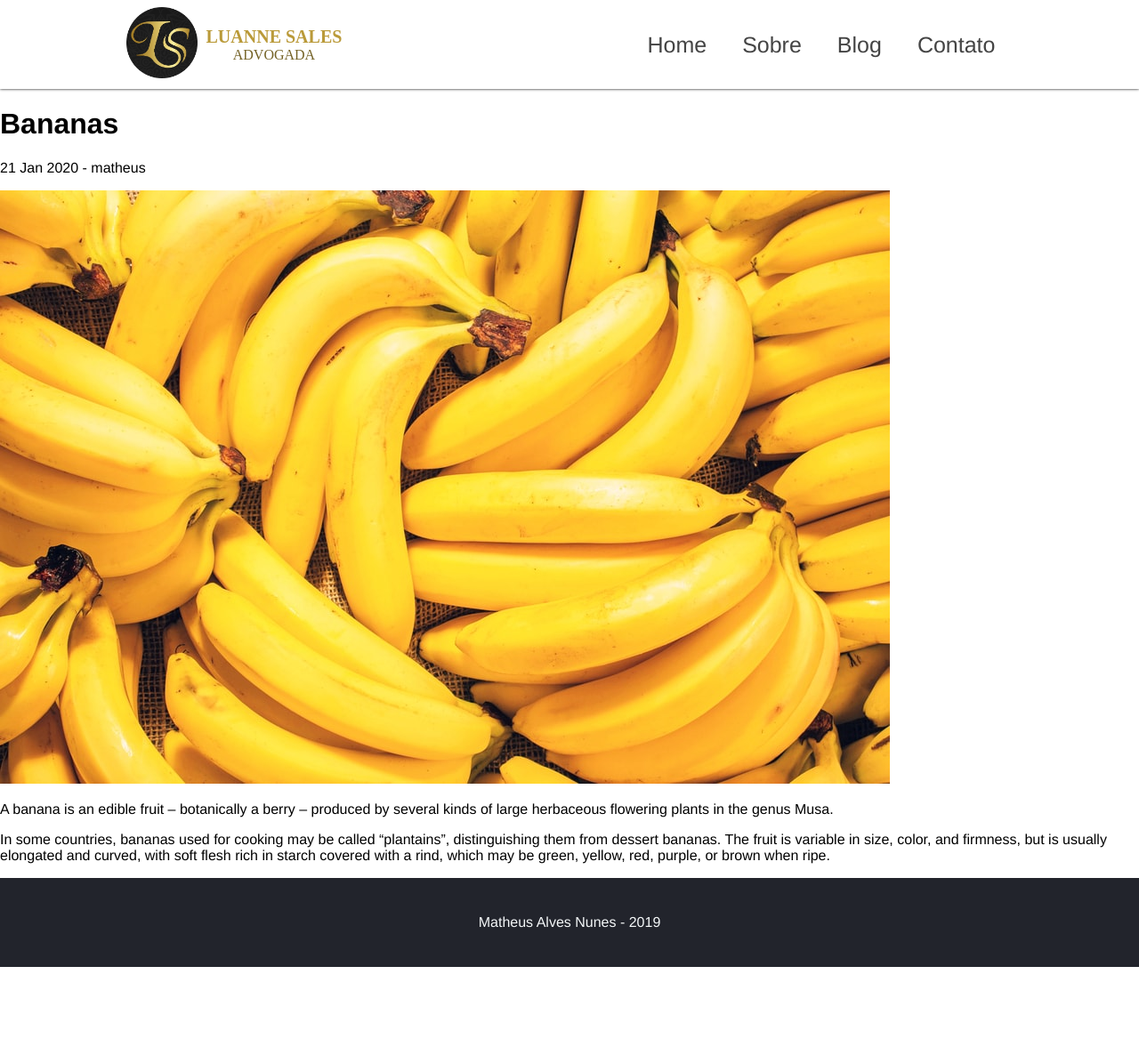
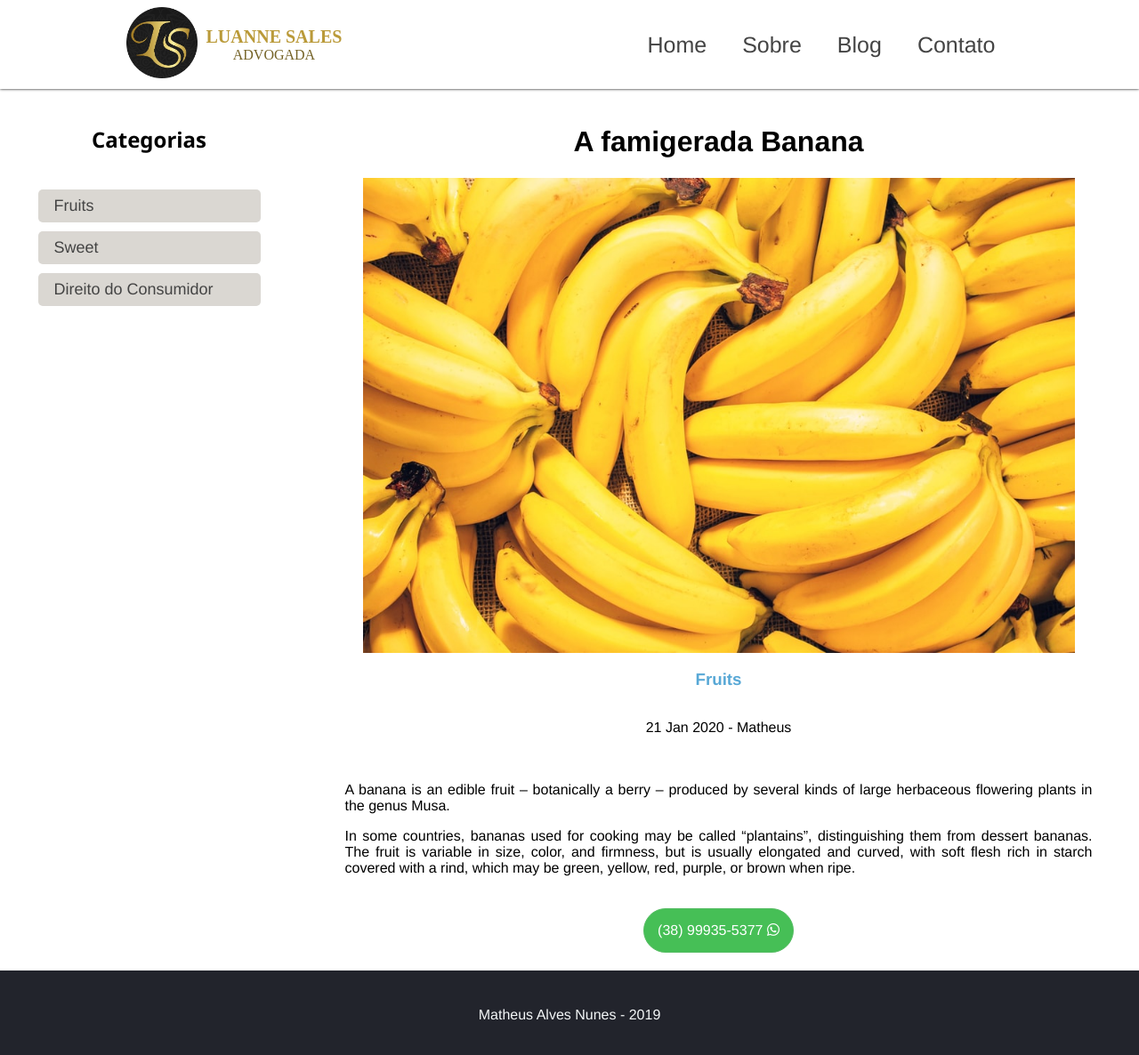
Before and after one commit to luanne-sales/luanne-sales.github.io, a Jekyll site: the page built from _posts/2020-01-21-bananas.md, in a window 1280 px wide and 1191 px high. Shown: the top 1186 px of the window at 89% size. Built offline with Jekyll 4.4.1, drawn with Linux system fonts in a browser that asks for light colours; nearby versions of some CDN libraries; some web fonts are replaced.

Commit message:
blog and posts initial styling, categories added without page yet

```diff
--- /dev/null
+++ b/_includes/categories.html
@@ -0,0 +1,10 @@
+  <div class="blog-categories">
+      <h2>Categorias</h2>
+        {% for category in site.categories %}
+          <a href="">
+            <div class="blog-category-link">
+              <span>{{ category[0] }}</span>
+            </div>
+          </a>
+        {% endfor %}
+  </div>
--- a/_layouts/post.html
+++ b/_layouts/post.html
@@ -1,9 +1,35 @@
 ---
 layout: default
 ---
-<h1>{{ page.title }}</h1>
+<!-- <h1>{{ page.title }}</h1>
+<h3>Categoria: {{ page.categories[0] }}</h3>
 <p>{{ page.date | date_to_string }} - {{ page.author }}</p>
 
-<img src="{{ page.image_path }}" alt="{{ page.image_description }}">
+<img src="{{ page.image_path }}.jpg" alt="{{ page.image_description }}">
 
-{{ content }}
+{{ content }} -->
+
+<main class="main-blog">
+
+  {% include categories.html %}
+
+  <div class="post-content">
+
+    <h1>{{ page.title }}</h1>
+
+    <img class="post-hero-img" src="{{ page.image_path }}.jpg" alt="{{ page.image_description }}">
+
+    <h3><a href="" class="link-category">{{ page.categories[0] }}</a></h3>
+    <p>{{ page.date | date_to_string }} - {{ page.author }}</p>
+
+    <div class="post-text">
+      {{ content }}
+    </div>
+
+<a id="whats-btn" href="https://api.whatsapp.com/send?phone=553899355377">
+  (38) 99935-5377 <i class="fab fa-whatsapp"></i>
+</a>
+
+  </div>
+
+</main>
--- a/_posts/2020-01-21-bananas.md
+++ b/_posts/2020-01-21-bananas.md
@@ -1,8 +1,12 @@
 ---
 layout: post
-author: matheus
-image_path: /assets/img/banana.jpg
+title: A famigerada Banana
+author: Matheus
+image_path: /assets/img/blog/banana
 image_description: banana
+categories: [Fruits, Sweet]
+keywords: bananas, caixo
+description: post sobre bananas
 ---
 A banana is an edible fruit – botanically a berry – produced by several kinds
 of large herbaceous flowering plants in the genus Musa.
--- a/assets/css/main.css
+++ b/assets/css/main.css
@@ -13,6 +13,10 @@ body {
 
 h2 {
     font-family: 'Segoe UI', Tahoma, Geneva, Verdana, sans-serif;
+}
+
+a{
+  text-decoration: none;
 }
 
 :root {
@@ -107,7 +111,6 @@ body>header div a img {
 
 #navigation-list a{
   font-size: 25px;
-  text-decoration: none;
 }
 
 #navigation-list a:hover, .current {
@@ -174,11 +177,6 @@ _______________________________________________*/
   border-radius: 30px;
   background-color: #46bf56;
   padding: 15px;
-  text-decoration: none;
-  color: white;
-}
-
-#whats-btn:visited{
   color: white;
 }
 
@@ -301,13 +299,8 @@ _______________________________________________*/
 
 .blog-card-link {
   font-size: 25px;
-  text-decoration: none;
   color: #000000;
   font-weight: 800;
-}
-
-.blog-card-link:visited{
-  color: #000000;
 }
 
 .blog-card-link:hover{
@@ -327,13 +320,8 @@ _______________________________________________*/
   border: #57bd64 1px solid;
   border-radius: 24px;
   padding: 12px;
-  text-decoration: none;
   color: #57bd64;
   font-weight: 600;
-}
-
-.leia-mais:visited{
-  color: #57bd64;
 }
 
 .leia-mais:hover{
@@ -423,6 +411,124 @@ button.leia-mais{
 }
 
 
+/* Blog
+________________________________________________*/
+
+.main-blog{
+  display: flex;
+  flex-wrap: wrap-reverse;
+  justify-content: space-around;
+}
+
+.main-blog>div{
+  margin: 20px 10px;
+}
+
+.main-blog h1{
+  text-align: center;
+}
+
+.blog-categories{
+  width: 250px;
+}
+
+#blog-posts{
+  display: grid;
+  grid-template-columns: 400px 400px;
+  gap: 20px;
+  padding: 20px 20px;
+  justify-content: center;
+  align-content: center;
+}
+
+.blog-item{
+  text-align: center;
+  display: flex;
+  flex-wrap: nowrap;
+  flex-direction: column;
+  list-style-type: none;
+  align-items: center;
+  justify-content: flex-start;
+}
+
+.blog-item img {
+  height: 180px;
+  width: 300px;
+  margin-bottom: 10px;
+}
+
+.blog-item p{
+  text-align: center;
+  margin: 5px 20px;
+}
+
+.blog-item-link{
+  color: #000000;
+}
+
+.blog-item-link:hover{
+  color: #D0AE5E;
+}
+
+.blog-categories h2{
+  margin-bottom: 40px;
+  text-align: center;
+}
+
+.blog-category-link{
+  background-color: rgb(218, 215, 210);
+  padding: 8px;
+  border-radius: 5px;
+  margin: 10px 0px;
+  font-size: 18px;
+  color: #444444;
+}
+
+.blog-category-link span{
+  margin: 0px 10px;
+  padding: 10px 0;
+}
+
+.blog-category-link:hover{
+  border-bottom: burlywood 5px solid;
+  font-weight: 600;
+}
+
+.link-category{
+  color: rgb(88, 168, 214);
+  font-weight: 600;
+}
+
+.link-category:hover{
+  color: rgb(0, 68, 255);
+}
+
+
+/* Posts
+________________________________________________*/
+
+.post-content{
+  width: 860px;
+  display: flex;
+  align-items: center;
+  flex-wrap: nowrap;
+  flex-direction: column;
+}
+
+.post-hero-img{
+  width: 800px;
+  height: 534px;
+}
+
+.post-text{
+  margin: 20px 10px;
+}
+
+.post-text p{
+  text-align: justify;
+}
+
+
 /* Footer
 ________________________________________________*/
 
--- a/assets/css/queries.css
+++ b/assets/css/queries.css
@@ -36,6 +36,10 @@
   #contato-1, #contato-2{
     width: 300px;
   }
+
+  #blog-posts{
+    grid-template-columns: 300px;
+  }
 }
 
 /* Small devices (landscape phones, 576px and up)*/
@@ -68,6 +72,10 @@
   #sobre-content{
     padding: 40px 50px;
   }
+
+  #blog-posts{
+    grid-template-columns: 300px;
+  }
 }
 
 /* Medium devices (tablets, 768px and up)*/
@@ -98,6 +106,9 @@
   #contato-1, #contato-2{
     width: 300px;
   }
+  #blog-posts{
+    grid-template-columns: 300px 300px;
+  }
 }
 
 /* Large devices (desktops, 992px and up)*/
--- a/index.html
+++ b/index.html
@@ -50,8 +50,9 @@ description: Luanne Santos Sales Advogada Montes Claros
     <div id="blog-cards-container">
       {% for post in site.posts limit:3 %}
           <section>
-            <img src="{{ post.image_path }}" alt="{{ post.image_description }}">
+            <img src="{{ post.image_path }}-p.jpg" alt="{{ post.image_description }}">
             <a class="blog-card-link" href="{{ post.url }}">{{ post.title }}</a>
+            <p><a href="" class="link-category">{{ post.categories[0] }}</a></p>
             <div class="excerpt">{{ post.excerpt }}</div>
             <div class="leia-mais-div" ><a class="leia-mais" href="{{ post.url }}">Leia Mais</a></div>
           </section>
```
Also changed, not shown: _posts/2020-01-30-devolucao-mercadoria.md (added, +48 -0 lines), blog.html (+19 -9 lines), assets/img/blog/banana-p.jpg (renamed from assets/img/banana.jpg), assets/img/blog/banana.jpg (added), assets/img/blog/devolucao-mercadoria-p.jpg (added), assets/img/blog/devolucao-mercadoria.jpg (added).
